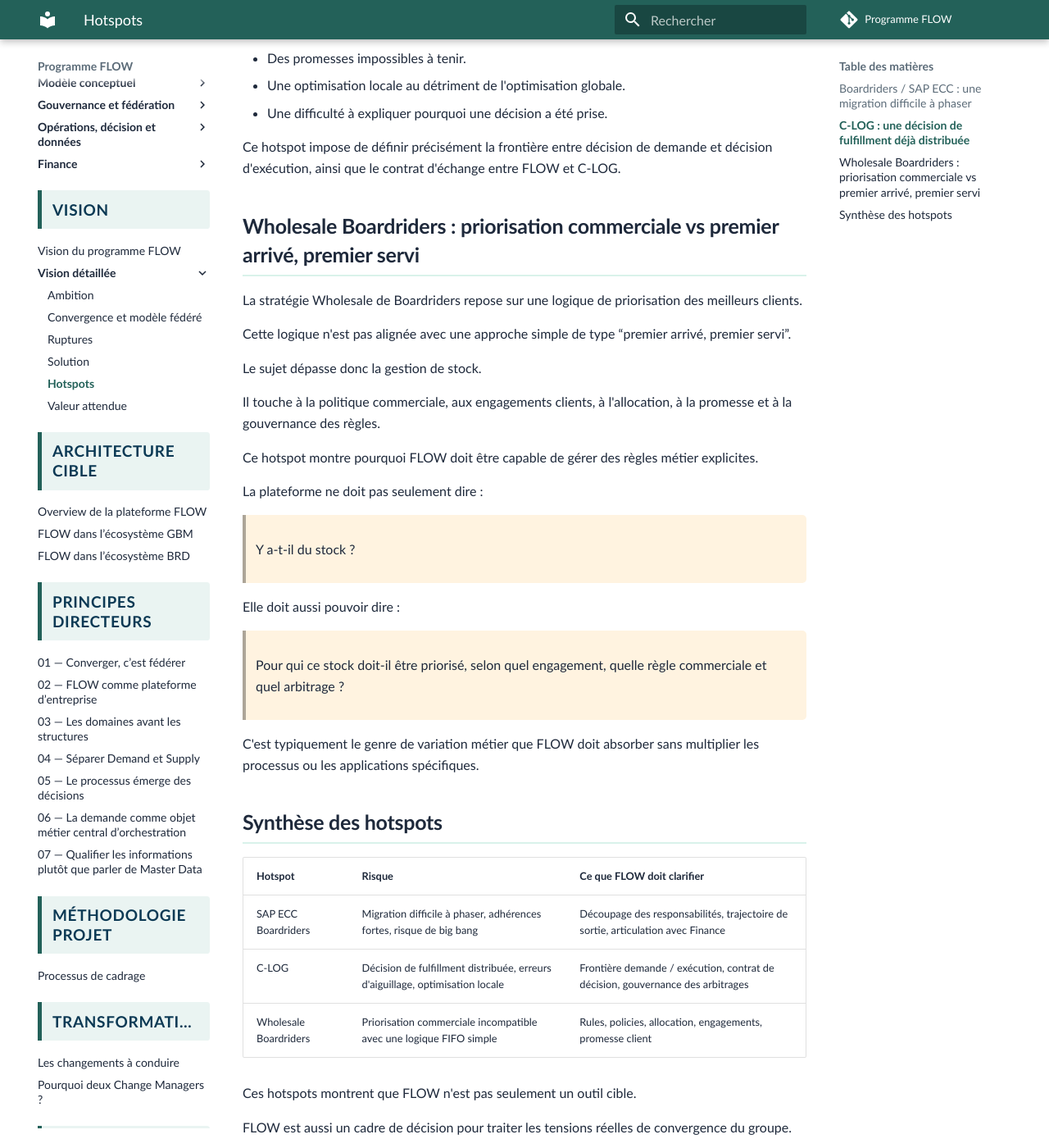
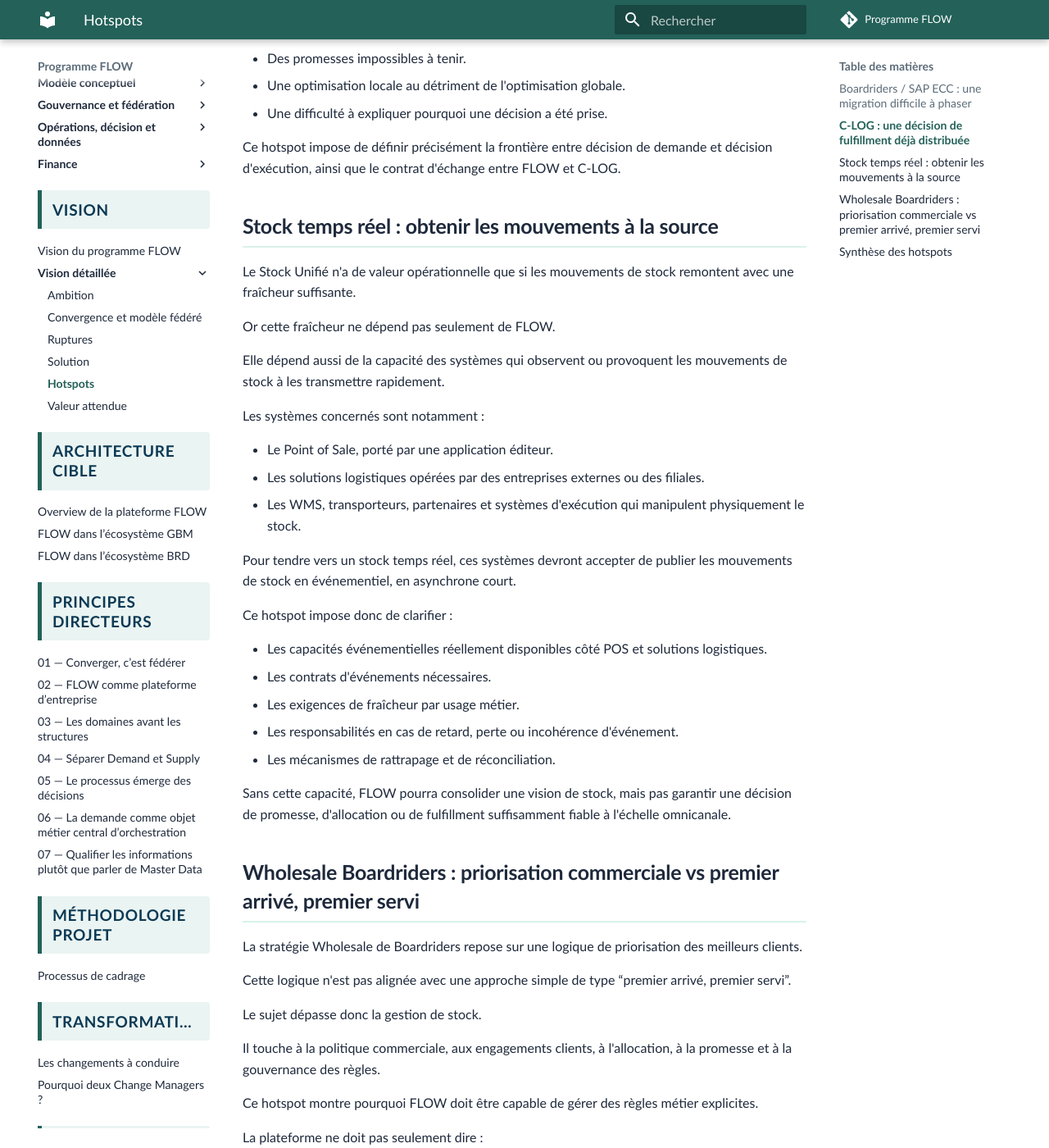
Before and after one commit to laurent-sintes/FLOW-Program, an MkDocs documentation site: the page built from docs/vision/vision-detaillee/5-hotspots.md, in a window 1280 px wide and 1400 px high, scrolled down 1126 px. Shown: the whole window at 82% size. Built offline with MkDocs 1.6.1 and Material for MkDocs 9.7.7, drawn with Linux system fonts in a browser that asks for light colours; comment, search, counter and statistics services are not loaded; some of the changed text lies outside the part shown.

Commit message:
Ajouter le hotspot stock temps réel à la vision

```diff
--- a/docs/vision/vision-detaillee/5-hotspots.md
+++ b/docs/vision/vision-detaillee/5-hotspots.md
@@ -39,6 +39,32 @@
 
 Ce hotspot impose de définir précisément la frontière entre décision de demande et décision d'exécution, ainsi que le contrat d'échange entre FLOW et C-LOG.
 
+## Stock temps réel : obtenir les mouvements à la source
+
+Le Stock Unifié n'a de valeur opérationnelle que si les mouvements de stock remontent avec une fraîcheur suffisante.
+
+Or cette fraîcheur ne dépend pas seulement de FLOW.
+
+Elle dépend aussi de la capacité des systèmes qui observent ou provoquent les mouvements de stock à les transmettre rapidement.
+
+Les systèmes concernés sont notamment :
+
+- Le Point of Sale, porté par une application éditeur.
+- Les solutions logistiques opérées par des entreprises externes ou des filiales.
+- Les WMS, transporteurs, partenaires et systèmes d'exécution qui manipulent physiquement le stock.
+
+Pour tendre vers un stock temps réel, ces systèmes devront accepter de publier les mouvements de stock en événementiel, en asynchrone court.
+
+Ce hotspot impose donc de clarifier :
+
+- Les capacités événementielles réellement disponibles côté POS et solutions logistiques.
+- Les contrats d'événements nécessaires.
+- Les exigences de fraîcheur par usage métier.
+- Les responsabilités en cas de retard, perte ou incohérence d'événement.
+- Les mécanismes de rattrapage et de réconciliation.
+
+Sans cette capacité, FLOW pourra consolider une vision de stock, mais pas garantir une décision de promesse, d'allocation ou de fulfillment suffisamment fiable à l'échelle omnicanale.
+
 ## Wholesale Boardriders : priorisation commerciale vs premier arrivé, premier servi
 
 La stratégie Wholesale de Boardriders repose sur une logique de priorisation des meilleurs clients.
@@ -67,6 +93,7 @@
 | --- | --- | --- |
 | SAP ECC Boardriders | Migration difficile à phaser, adhérences fortes, risque de big bang | Découpage des responsabilités, trajectoire de sortie, articulation avec Finance |
 | C-LOG | Décision de fulfillment distribuée, erreurs d'aiguillage, optimisation locale | Frontière demande / exécution, contrat de décision, gouvernance des arbitrages |
+| Stock temps réel | Stock unifié trop peu frais pour promettre, allouer ou optimiser de manière fiable | Événements POS et logistiques, fraîcheur attendue, contrats d'événements, réconciliation |
 | Wholesale Boardriders | Priorisation commerciale incompatible avec une logique FIFO simple | Rules, policies, allocation, engagements, promesse client |
 
 Ces hotspots montrent que FLOW n'est pas seulement un outil cible.
```
Also changed, not shown: other parts of docs/vision/vision-detaillee/5-hotspots.md (+2 -2 lines).
